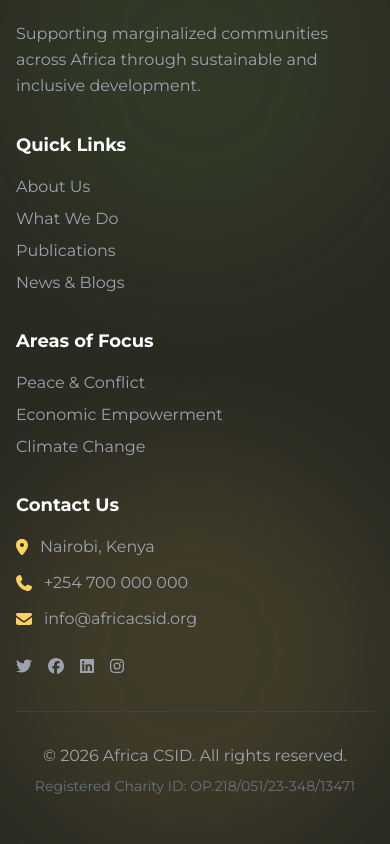
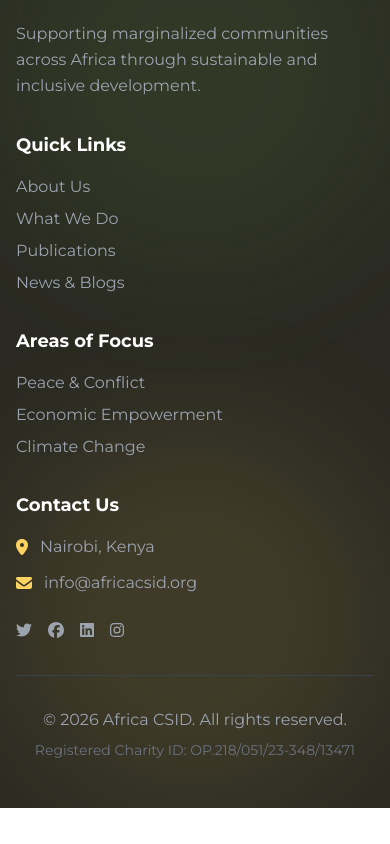
Before and after one commit to Damarice/africacsid, a Next.js app: page / in a window 390 px wide. Shown: the part 8225-9069 px from the top of the page. After the commit the page ends 9033 px from the top, so only its background shows below. Built offline with nearby package versions, Linux system fonts and the light colour scheme.

Commit message:
Remove phone number, keep only Charity ID in footer

```diff
--- a/components/Footer.tsx
+++ b/components/Footer.tsx
@@ -92,12 +92,6 @@ export default function Footer() {
                 <span>Nairobi, Kenya</span>
               </li>
               <li className="flex items-start group hover:text-white transition-colors duration-300">
-                <FontAwesomeIcon icon={faPhone} className="mr-3 mt-1 text-gold w-4 h-4 flex-shrink-0" />
-                <a href="tel:+254700000000" className="hover:text-gold transition-colors">
-                  +254 700 000 000
-                </a>
-              </li>
-              <li className="flex items-start group hover:text-white transition-colors duration-300">
                 <FontAwesomeIcon icon={faEnvelope} className="mr-3 mt-1 text-gold w-4 h-4 flex-shrink-0" />
                 <a href="mailto:info@africacsid.org" className="hover:text-gold transition-colors">
                   info@africacsid.org
```
